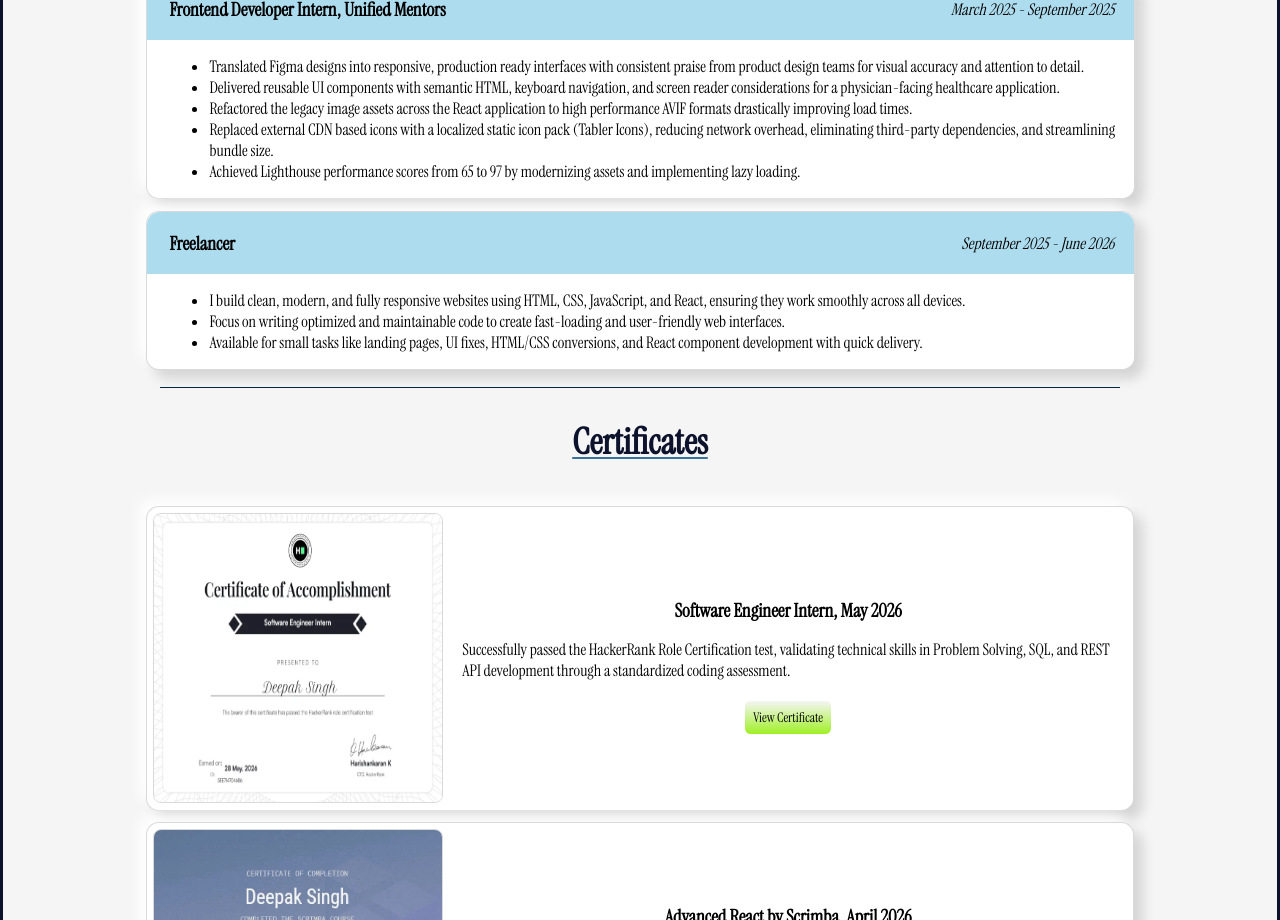
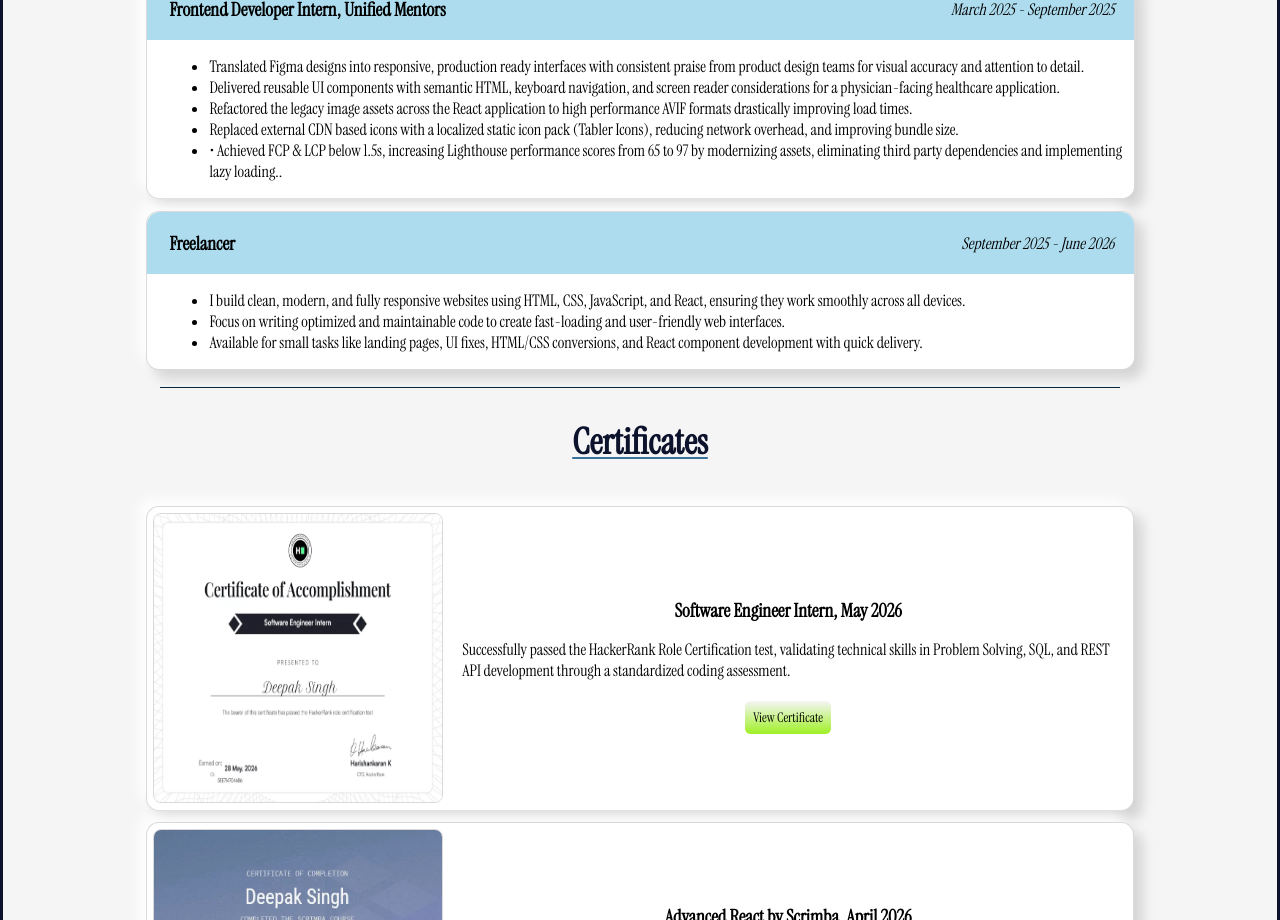
Before and after one commit to DeepakSingh9999/Portfolio, a React (Vite) app: page / in a window 1280 px wide. Shown: the part 3920-4840 px from the top of the page. Built offline with nearby package versions, Linux system fonts and the light colour scheme; no server answers.

Commit message:
Update experiences.jsx

```diff
--- a/src/assets/components/experiences.jsx
+++ b/src/assets/components/experiences.jsx
@@ -18,8 +18,8 @@ export default function Experience(){
                                 <li>Translated Figma designs into responsive, production ready interfaces with consistent praise from product design teams for visual accuracy and attention to detail.</li>
                                 <li>Delivered reusable UI components with semantic HTML, keyboard navigation, and screen reader considerations for a physician-facing healthcare application.</li>
                                 <li>Refactored the legacy image assets across the React application to high performance AVIF formats drastically improving load times.</li>
-                                <li>Replaced external CDN based icons with a localized static icon pack (Tabler Icons), reducing network overhead, eliminating third-party dependencies, and streamlining bundle size.</li>
-                                <li>Achieved Lighthouse performance scores from 65 to 97 by modernizing assets and implementing lazy loading.</li>
+                                <li>Replaced external CDN based icons with a localized static icon pack (Tabler Icons), reducing network overhead, and improving bundle size.</li>
+                                <li>•	Achieved FCP & LCP below 1.5s, increasing Lighthouse performance scores from 65 to 97 by modernizing assets, eliminating third party dependencies and implementing lazy loading..</li>
                             </ul>
                         </div>
                     </article>
```
